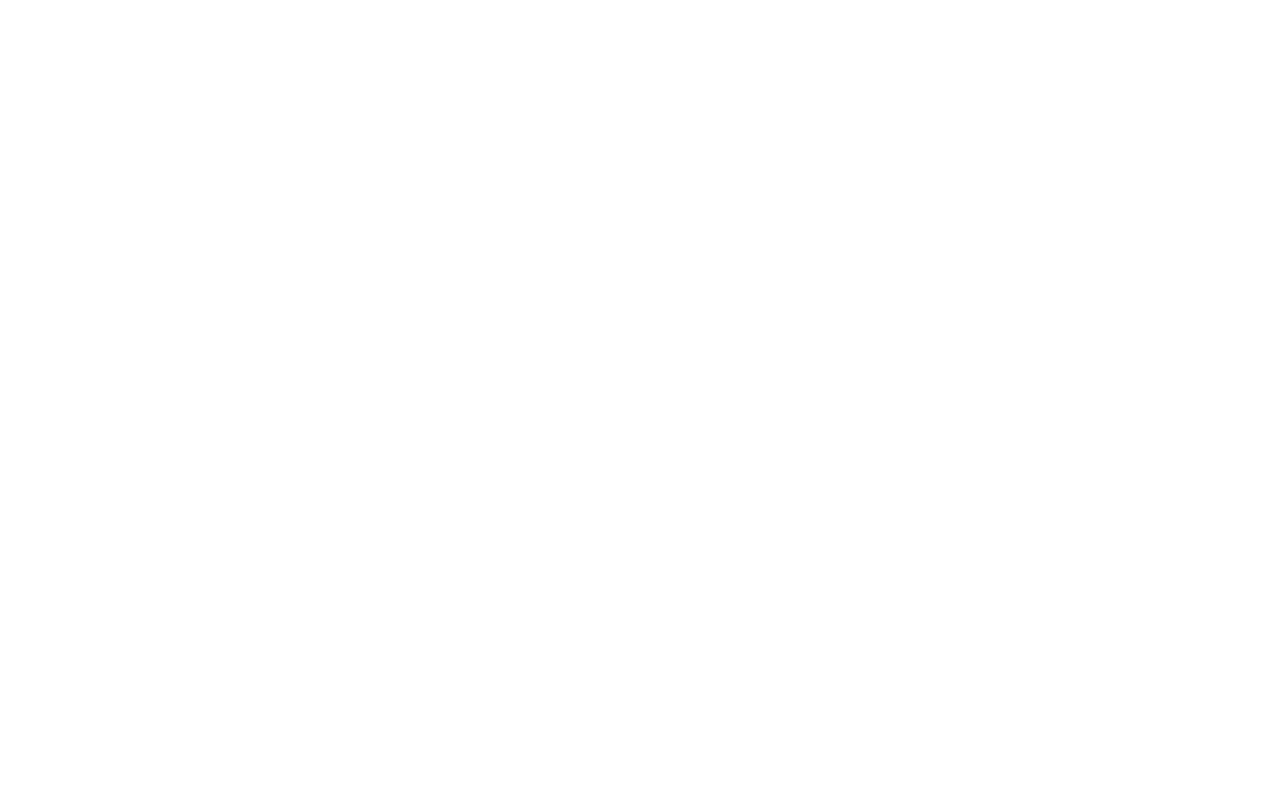
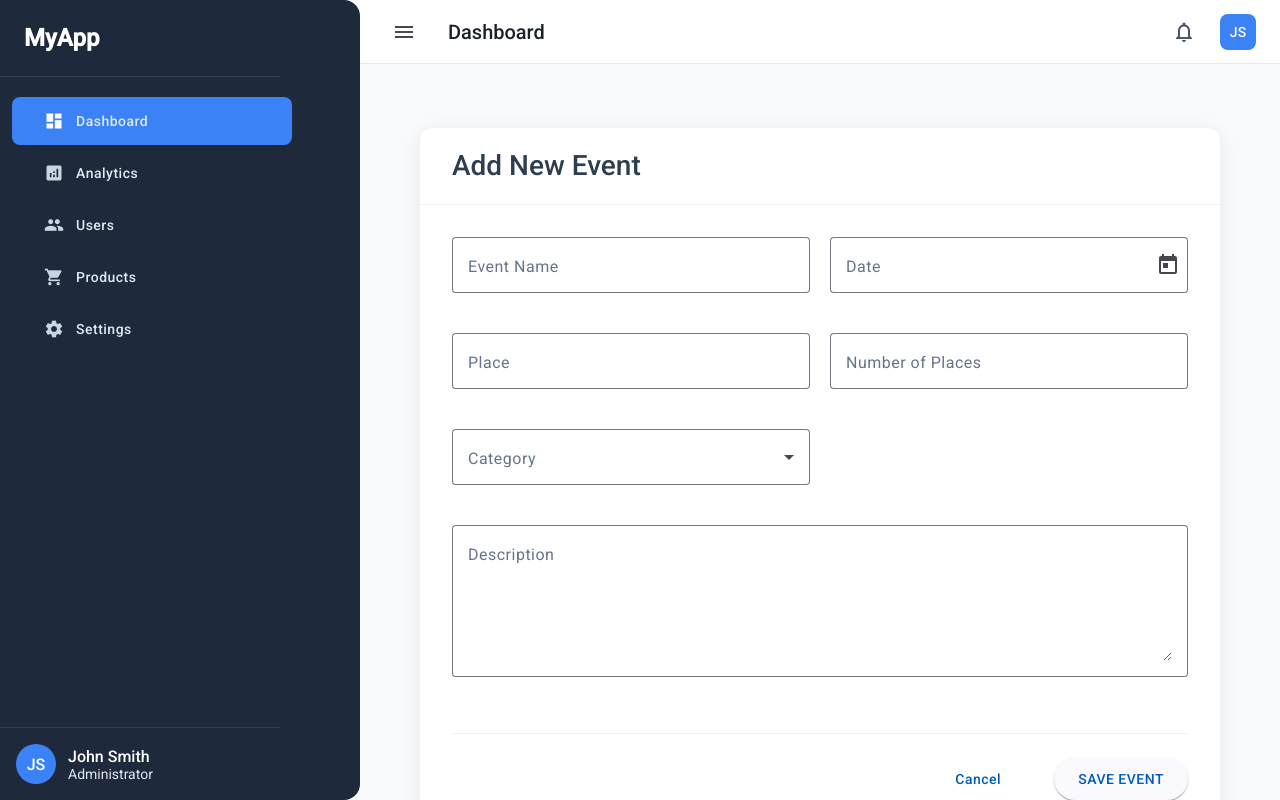
Before and after one commit to oussamasine07/hello-event, an Angular app in the folder frontend/: page /dashboard/create-event in a window 1280 px wide. Before the commit this address led to /. Built offline with nearby package versions, Linux system fonts and the light colour scheme.

Commit message:
add the the front of events

```diff
--- a/frontend/src/app/app.routes.ts
+++ b/frontend/src/app/app.routes.ts
@@ -6,6 +6,8 @@ import {
   ListCategoriesComponent
 } from './components/pages/dashboard/categories/list-categories/list-categories.component';
 import {EventListComponent} from './components/pages/dashboard/events/event-list/event-list.component';
+
+import {EventFormComponent} from './components/pages/dashboard/events/event-form/event-form.component';
 
 export const routes: Routes = [
   {
@@ -27,6 +29,10 @@ export const routes: Routes = [
       {
         path: "events",
         component: EventListComponent
+      },
+      {
+        path: "create-event",
+        component: EventFormComponent
       }
     ]
   }
--- /dev/null
+++ b/frontend/src/app/components/pages/dashboard/events/event-form/event-form.component.css
@@ -0,0 +1,118 @@
+.event-form-card {
+  max-width: 800px;
+  margin: 2rem auto;
+  border-radius: 12px;
+  box-shadow: 0 4px 20px rgba(0, 0, 0, 0.08) !important;
+  background-color: white;
+}
+
+mat-card-header {
+  padding: 1.5rem 2rem;
+  border-bottom: 1px solid #f0f0f0;
+  margin-bottom: 0;
+}
+
+mat-card-title {
+  margin: 0;
+  font-size: 1.75rem;
+  font-weight: 500;
+  color: #2c3e50;
+}
+
+mat-card-content {
+  background-color: white;
+  padding: 0;
+}
+
+.event-form {
+  display: flex;
+  flex-direction: column;
+  gap: 1.25rem;
+  padding: 2rem;
+}
+
+/* Form fields styling */
+mat-form-field {
+  width: 100%;
+}
+
+/* Make the outline color lighter */
+::ng-deep .mat-mdc-form-field-focus-overlay {
+  background-color: #f8fafc;
+}
+
+/* Style the input text */
+::ng-deep .mat-mdc-input-element {
+  color: #2c3e50 !important;
+}
+
+/* Style the labels */
+::ng-deep .mat-mdc-floating-label {
+  color: #64748b !important;
+}
+
+/* Style the textarea */
+textarea {
+  min-height: 120px !important;
+  resize: vertical;
+}
+
+/* Actions section */
+.form-actions {
+  display: flex;
+  justify-content: flex-end;
+  gap: 1rem;
+  margin-top: 1rem;
+  padding-top: 1.5rem;
+  border-top: 1px solid #f0f0f0;
+}
+
+/* Button styling */
+button[mat-raised-button] {
+  height: 42px;
+  min-width: 120px;
+  font-weight: 500;
+  text-transform: uppercase;
+  letter-spacing: 0.5px;
+}
+
+button[mat-button] {
+  height: 42px;
+  min-width: 120px;
+  font-weight: 500;
+  letter-spacing: 0.5px;
+}
+
+/* Grid layout for form fields */
+.form-grid {
+  display: grid;
+  grid-template-columns: repeat(2, 1fr);
+  gap: 1.25rem;
+}
+
+.full-width {
+  grid-column: 1 / -1;
+}
+
+/* Responsive adjustments */
+@media (max-width: 768px) {
+  .event-form-card {
+    margin: 1rem;
+  }
+
+  .event-form {
+    padding: 1.5rem;
+  }
+
+  .form-grid {
+    grid-template-columns: 1fr;
+  }
+
+  mat-card-header {
+    padding: 1.25rem 1.5rem;
+  }
+
+  mat-card-title {
+    font-size: 1.5rem;
+  }
+}
--- /dev/null
+++ b/frontend/src/app/components/pages/dashboard/events/event-form/event-form.component.html
@@ -0,0 +1,55 @@
+<mat-card class="event-form-card">
+  <mat-card-header>
+    <mat-card-title>Add New Event</mat-card-title>
+  </mat-card-header>
+  <mat-card-content>
+    <form class="event-form">
+      <div class="form-grid">
+        <mat-form-field appearance="outline">
+          <mat-label>Event Name</mat-label>
+          <input matInput placeholder="Enter event name">
+        </mat-form-field>
+
+        <mat-form-field appearance="outline">
+          <mat-label>Date</mat-label>
+          <input matInput [matDatepicker]="picker">
+          <mat-datepicker-toggle matIconSuffix [for]="picker"></mat-datepicker-toggle>
+          <mat-datepicker #picker></mat-datepicker>
+        </mat-form-field>
+
+        <mat-form-field appearance="outline">
+          <mat-label>Place</mat-label>
+          <input matInput placeholder="Enter event location">
+        </mat-form-field>
+
+        <mat-form-field appearance="outline">
+          <mat-label>Number of Places</mat-label>
+          <input matInput type="number" placeholder="Enter number of available places">
+        </mat-form-field>
+
+        <mat-form-field appearance="outline">
+          <mat-label>Category</mat-label>
+          <mat-select>
+            <mat-option [value]="1">Electronics</mat-option>
+            <mat-option [value]="2">Clothing</mat-option>
+            <mat-option [value]="3">Books</mat-option>
+            <mat-option [value]="4">Sports</mat-option>
+            <mat-option [value]="5">Home & Garden</mat-option>
+          </mat-select>
+        </mat-form-field>
+
+        <div class="full-width">
+          <mat-form-field appearance="outline">
+            <mat-label>Description</mat-label>
+            <textarea matInput placeholder="Enter event description" rows="4"></textarea>
+          </mat-form-field>
+        </div>
+      </div>
+
+      <div class="form-actions">
+        <button mat-button color="warn" type="button">Cancel</button>
+        <button mat-raised-button color="primary" type="submit">Save Event</button>
+      </div>
+    </form>
+  </mat-card-content>
+</mat-card>
```
Also changed, not shown: frontend/src/app/components/pages/dashboard/events/event-form/event-form.component.ts (added, +30 -0 lines), 1 other file (tests, documents, lock files or other folders).
